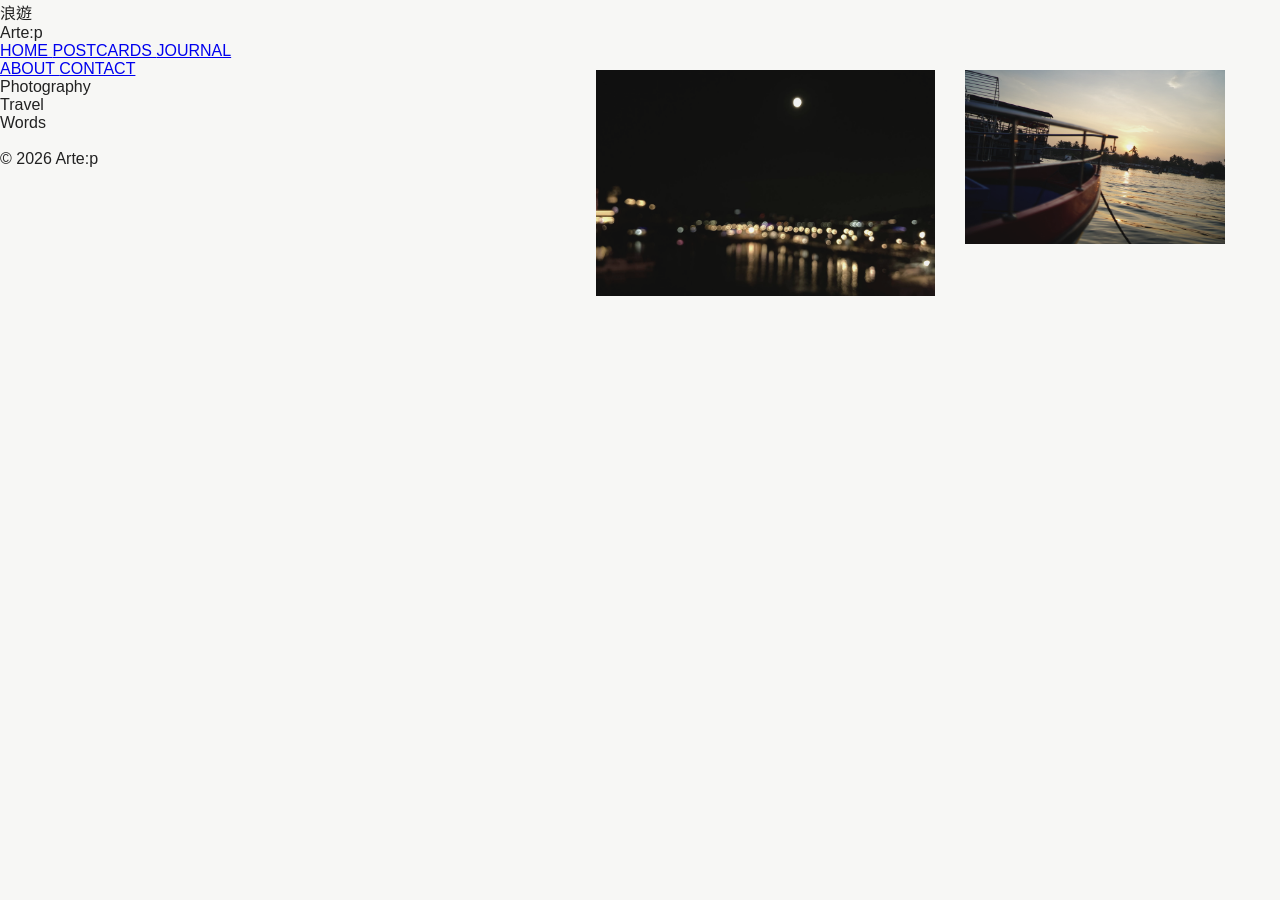
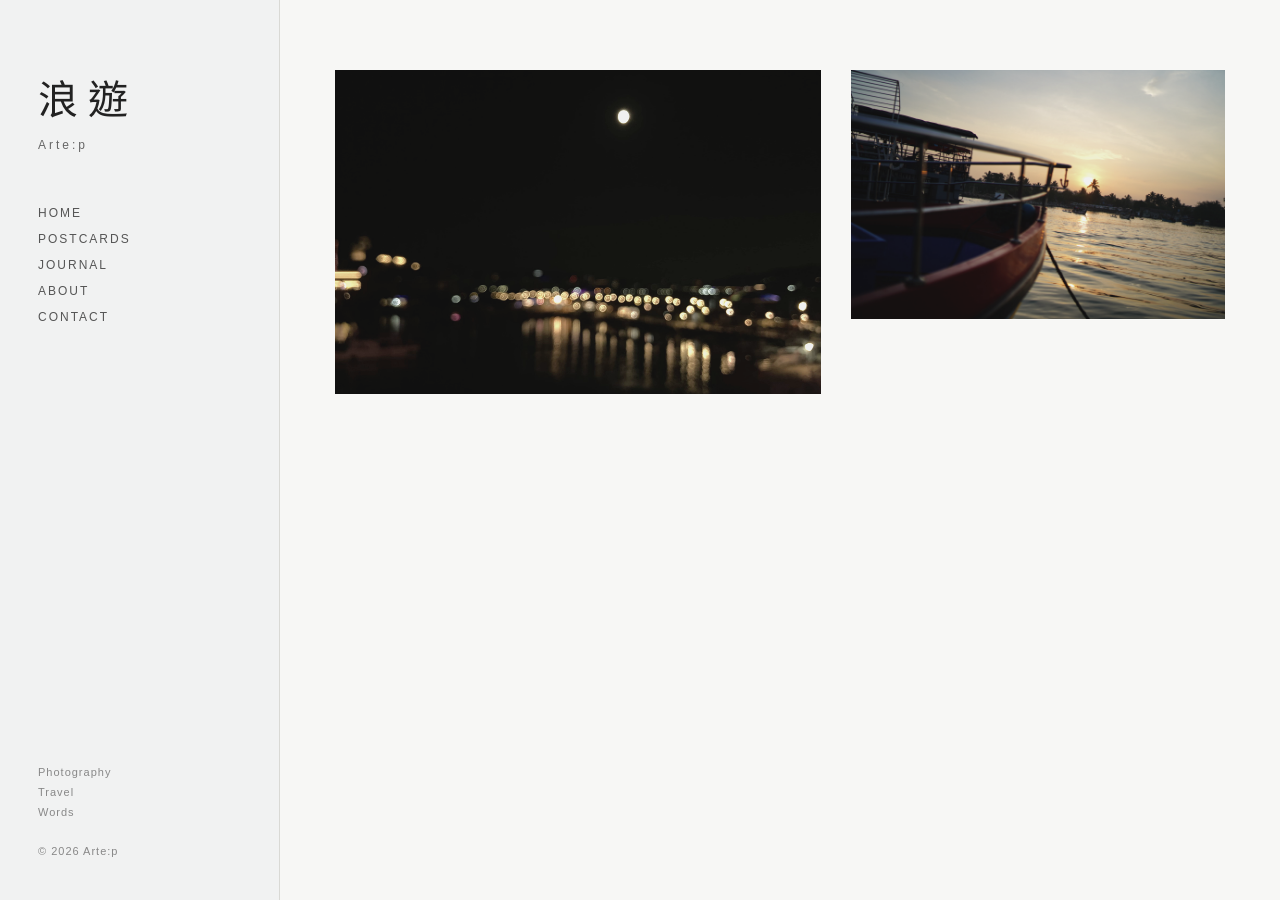
Before and after one commit to artep-wandering/artep-wandering.github.io, a Jekyll site: the page built from index.html, in a window 1280 px wide. Built offline with Jekyll 4.4.1, drawn with Linux system fonts in a browser that asks for light colours.

Commit message:
home_css_v0.0.8
Added styles for a fixed sidebar layout with branding and menu items.

```diff
--- a/assets/css/home.css
+++ b/assets/css/home.css
@@ -17,7 +17,61 @@ body {
   min-height: 100vh;
 }
 
+/* 左側固定欄 */
+.sidebar {
+  width: 280px;
+  height: 100vh;
+  padding: 68px 38px 38px;
+  border-right: 1px solid #d9d9d5;
+   position: fixed;
+  left: 0;
+  top: 0;
+  background: #f1f2f2;
+  display: flex;
+  flex-direction: column;
+  }
 
+.brand {
+ margin-bottom: 54px;
+}
+
+.brand-title {
+  font-size: 40px;
+  letter-spacing: 10px;
+  font-weight: 500;
+  margin-bottom: 12px;
+}
+
+.brand-author {
+  font-size: 12px;
+  letter-spacing: 3px;
+  color: #666;
+}
+
+.menu {
+  display: flex;
+  flex-direction: column;
+  gap: 12px;
+}
+
+.menu a {
+  text-decoration: none;
+  color: #555;
+  font-size: 12px;
+  letter-spacing: 2px;
+}
+
+.menu a:hover {
+  color: #111;
+}
+
+.sidebar-bottom {
+  margin-top: auto;
+  font-size: 11px;
+  color: #888;
+  line-height: 1.8;
+  letter-spacing: 1px;
+}
 
 /* 右側 */
 .content {
@@ -122,6 +176,33 @@ body {
     display: block;
   }
 
+.sidebar {
+    position: relative;
+    width: 100%;
+    min-height: auto;
+    border-right: none;
+    border-bottom: 1px solid #d9d9d5;
+    padding: 28px 22px 22px;
+  }
+
+.brand {
+    margin-bottom: 20px;
+  }
+
+.brand-title {
+    font-size: 27px;
+}
+
+.menu {
+    flex-direction: row;
+    flex-wrap: wrap;
+    gap: 18px;
+}
+
+.sidebar-bottom {
+    display: none;
+}
+
 .content {
     margin-left: 0;
     width: 100%;
```
